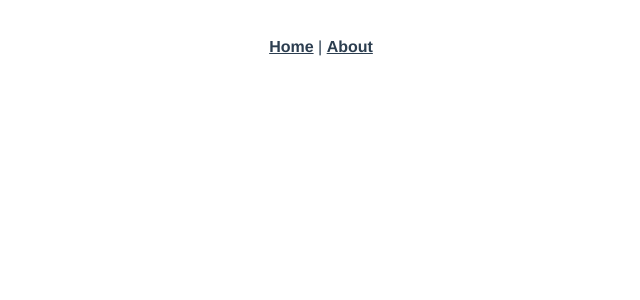
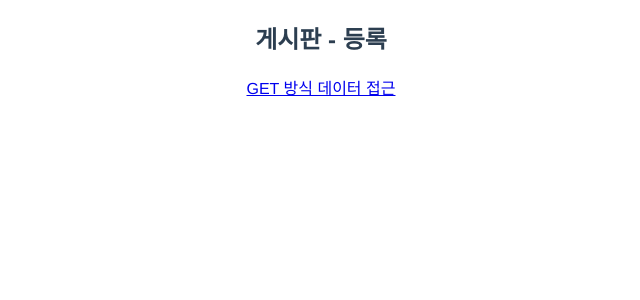
Before and after one commit to liz-stack/board_vue, a Vue app: page /board/list in a window 1280 px wide. Shown: the top 300 px of the page, without its empty margins (319-959 px from the left). Built offline with nearby package versions, Linux system fonts and the light colour scheme.

Commit message:
aboutVue 삭제, axios fetch try

```diff
--- a/package.json
+++ b/package.json
@@ -3,7 +3,7 @@
   "version": "0.1.0",
   "private": true,
   "scripts": {
-    "serve": "vue-cli-service serve --port 8080",
+    "serve": "vue-cli-service serve --port 8081",
     "build": "vue-cli-service build"
   },
   "dependencies": {
--- a/src/App.vue
+++ b/src/App.vue
@@ -1,10 +1,8 @@
 <template>
   <div id="app">
-    <nav>
-      <router-link to="/">Home</router-link> |
-      <router-link to="/about">About</router-link>
-    </nav>
-    <router-view/>
+    <router-view />
+    <!--페이지 url이 변경또는 이동되었을때 url에 따라 뿌려지는 영역을 정의할 수 있는 router태그로
+        Vue Instance에 router를 연결했을 경우에만 사용가능. -->
   </div>
 </template>
 
--- a/src/components/HelloWorld.vue
+++ b/src/components/HelloWorld.vue
@@ -2,41 +2,97 @@
   <div class="hello">
     <h1>{{ msg }}</h1>
     <p>
-      For a guide and recipes on how to configure / customize this project,<br>
+      For a guide and recipes on how to configure / customize this project,<br />
       check out the
-      <a href="https://cli.vuejs.org" target="_blank" rel="noopener">vue-cli documentation</a>.
+      <a href="https://cli.vuejs.org" target="_blank" rel="noopener"
+        >vue-cli documentation</a
+      >.
     </p>
     <h3>Installed CLI Plugins</h3>
     <ul>
-      <li><a href="https://github.com/vuejs/vue-cli/tree/dev/packages/%40vue/cli-plugin-babel" target="_blank" rel="noopener">babel</a></li>
-      <li><a href="https://github.com/vuejs/vue-cli/tree/dev/packages/%40vue/cli-plugin-router" target="_blank" rel="noopener">router</a></li>
+      <li>
+        <a
+          href="https://github.com/vuejs/vue-cli/tree/dev/packages/%40vue/cli-plugin-babel"
+          target="_blank"
+          rel="noopener"
+          >babel</a
+        >
+      </li>
+      <li>
+        <a
+          href="https://github.com/vuejs/vue-cli/tree/dev/packages/%40vue/cli-plugin-router"
+          target="_blank"
+          rel="noopener"
+          >router</a
+        >
+      </li>
     </ul>
     <h3>Essential Links</h3>
     <ul>
-      <li><a href="https://vuejs.org" target="_blank" rel="noopener">Core Docs</a></li>
-      <li><a href="https://forum.vuejs.org" target="_blank" rel="noopener">Forum</a></li>
-      <li><a href="https://chat.vuejs.org" target="_blank" rel="noopener">Community Chat</a></li>
-      <li><a href="https://twitter.com/vuejs" target="_blank" rel="noopener">Twitter</a></li>
-      <li><a href="https://news.vuejs.org" target="_blank" rel="noopener">News</a></li>
+      <li>
+        <a href="https://vuejs.org" target="_blank" rel="noopener">Core Docs</a>
+      </li>
+      <li>
+        <a href="https://forum.vuejs.org" target="_blank" rel="noopener"
+          >Forum</a
+        >
+      </li>
+      <li>
+        <a href="https://chat.vuejs.org" target="_blank" rel="noopener"
+          >Community Chat</a
+        >
+      </li>
+      <li>
+        <a href="https://twitter.com/vuejs" target="_blank" rel="noopener"
+          >Twitter</a
+        >
+      </li>
+      <li>
+        <a href="https://news.vuejs.org" target="_blank" rel="noopener">News</a>
+      </li>
     </ul>
     <h3>Ecosystem</h3>
     <ul>
-      <li><a href="https://router.vuejs.org" target="_blank" rel="noopener">vue-router</a></li>
-      <li><a href="https://vuex.vuejs.org" target="_blank" rel="noopener">vuex</a></li>
-      <li><a href="https://github.com/vuejs/vue-devtools#vue-devtools" target="_blank" rel="noopener">vue-devtools</a></li>
-      <li><a href="https://vue-loader.vuejs.org" target="_blank" rel="noopener">vue-loader</a></li>
-      <li><a href="https://github.com/vuejs/awesome-vue" target="_blank" rel="noopener">awesome-vue</a></li>
+      <li>
+        <a href="https://router.vuejs.org" target="_blank" rel="noopener"
+          >vue-router</a
+        >
+      </li>
+      <li>
+        <a href="https://vuex.vuejs.org" target="_blank" rel="noopener">vuex</a>
+      </li>
+      <li>
+        <a
+          href="https://github.com/vuejs/vue-devtools#vue-devtools"
+          target="_blank"
+          rel="noopener"
+          >vue-devtools</a
+        >
+      </li>
+      <li>
+        <a href="https://vue-loader.vuejs.org" target="_blank" rel="noopener"
+          >vue-loader</a
+        >
+      </li>
+      <li>
+        <a
+          href="https://github.com/vuejs/awesome-vue"
+          target="_blank"
+          rel="noopener"
+          >awesome-vue</a
+        >
+      </li>
     </ul>
   </div>
 </template>
 
 <script>
 export default {
-  name: 'HelloWorld',
+  name: "HelloWorld",
   props: {
-    msg: String
-  }
-}
+    msg: String,
+  },
+};
 </script>
 
 <!-- Add "scoped" attribute to limit CSS to this component only -->
--- /dev/null
+++ b/src/components/board/List.vue
@@ -0,0 +1,26 @@
+<template>
+  <div>
+    <h2>게시판 - 등록</h2>
+    <a href="javascript:;" @click="getList">GET 방식 데이터 접근</a>
+  </div>
+</template>
+
+<script>
+export default {
+  methods: {
+    getList() {
+      this.$axios
+        .get("http://localhost:8000/api/board")
+        .then((res) => {
+          console.log(res);
+        })
+        .then((err) => {
+          console.log(err);
+        });
+    },
+  },
+};
+</script>
+
+<style scoped>
+</style>
--- a/src/main.js
+++ b/src/main.js
@@ -1,8 +1,11 @@
 import Vue from 'vue'
 import App from './App.vue'
 import router from './router'
+import axios from 'axios';
 
 Vue.config.productionTip = false
+
+Vue.prototype.$axios = axios; //전역변수로 설정 컴포넌트에서 this.$axios 호출할 수 있음
 
 new Vue({
   router,
--- /dev/null
+++ b/src/router/axios.js
@@ -0,0 +1,8 @@
+/* import axios from "axios"
+
+export default axios.create({
+    baseURL: 'http://localhost:8000/api',
+    headers: {
+        'Content-type': 'application/json',
+    },
+}); */
--- a/src/router/index.js
+++ b/src/router/index.js
@@ -1,29 +1,36 @@
 import Vue from 'vue'
 import VueRouter from 'vue-router'
-import HomeView from '../views/HomeView.vue'
+import HelloWorld from '@/components/HelloWorld'; //메인 컴포넌트 호출
+import List from "../components/board/List"
+//import Write from "../components/board/Write.vue"
 
+//Vue와 VueRouter 연결
 Vue.use(VueRouter)
 
+//우리가 사용할 route 생성 및 설정
+/* Home : 사이트를 최초 방문할 때 모든 컴포넌트를 가지고 오게 하는 방식
+  About : 사이트를 최초 방문과 상관없이 사이트 해당 경로에 접근했을 때 해당 컴포넌트를 가지고 오는 방식
+  */
 const routes = [
   {
-    path: '/',
-    name: 'home',
-    component: HomeView
+    path: '/'
+    , name: HelloWorld
+    , component: HelloWorld
   },
   {
-    path: '/about',
-    name: 'about',
-    // route level code-splitting
-    // this generates a separate chunk (about.[hash].js) for this route
-    // which is lazy-loaded when the route is visited.
-    component: () => import(/* webpackChunkName: "about" */ '../views/AboutView.vue')
-  }
+    path: "/board/list", // 페이지의 url 이름
+    name: "list",
+    component: List,     // 해당 url에서 표시될 컴포넌트
+  },
+
 ]
 
+//VueRouter에 route를 등록하고 설정한다.
 const router = new VueRouter({
-  mode: 'history',
+  mode: 'history', //기본적으로 추가되는 #을 없애줌
   base: process.env.BASE_URL,
-  routes
+  routes //배열을 값으로 가지며 배열 경로에 따른 컴포넌트 추가
 })
 
+//설정한 VueRouter를 내보낸다.
 export default router
--- a/src/views/AboutView.vue
+++ /dev/null
@@ -1,5 +0,0 @@
-<template>
-  <div class="about">
-    <h1>This is an about page</h1>
-  </div>
-</template>
--- a/src/views/HomeView.vue
+++ b/src/views/HomeView.vue
@@ -1,18 +1,18 @@
 <template>
   <div class="home">
-    <img alt="Vue logo" src="../assets/logo.png">
-    <HelloWorld msg="Welcome to Your Vue.js App"/>
+    <img alt="Vue logo" src="../assets/logo.png" />
+    <HelloWorld msg="Welcome to Your Vue.js App" />
   </div>
 </template>
 
 <script>
 // @ is an alias to /src
-import HelloWorld from '@/components/HelloWorld.vue'
+import HelloWorld from "@/components/HelloWorld.vue";
 
 export default {
-  name: 'HomeView',
+  name: "HomeView",
   components: {
-    HelloWorld
-  }
-}
+    HelloWorld,
+  },
+};
 </script>
```
